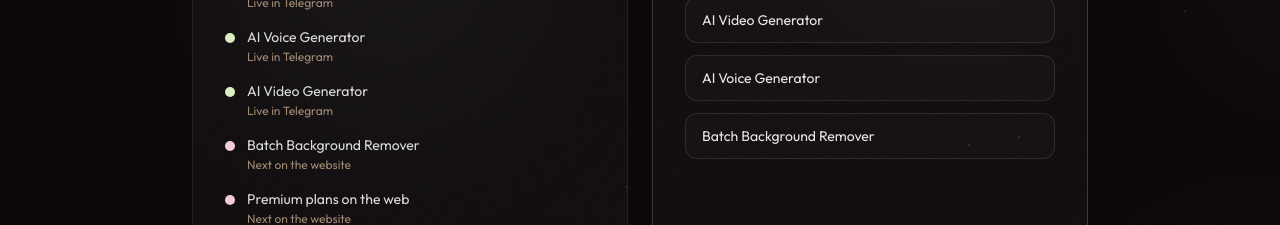
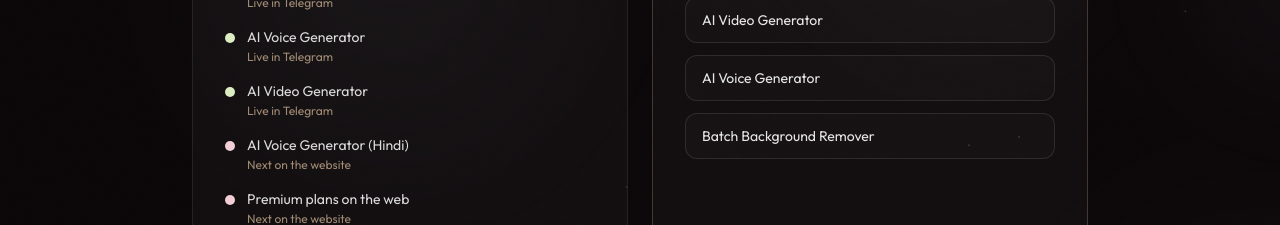
Before and after one commit to socialkitai-maker/ai-photo-studio, a React (Vite) app: page / in a window 1280 px wide. Shown: the part 7020-7245 px from the top of the page. Built offline with nearby package versions, Linux system fonts and the light colour scheme; no server answers; a web font is replaced by a local one.

Commit message:
Feat: replace Batch Background Remover with AI Voice Generator in upcoming list

```diff
--- a/src/components/UpcomingPoll.jsx
+++ b/src/components/UpcomingPoll.jsx
@@ -17,7 +17,7 @@
   { label: 'AI Background Replace', note: 'Live in Telegram', live: true },
   { label: 'AI Voice Generator', note: 'Live in Telegram', live: true },
   { label: 'AI Video Generator', note: 'Live in Telegram', live: true },
-  { label: 'Batch Background Remover', note: 'Next on the website', live: false },
+  { label: 'AI Voice Generator (Hindi)', note: 'Next on the website', live: false },
   { label: 'Premium plans on the web', note: 'Next on the website', live: false },
 ];
 
```
